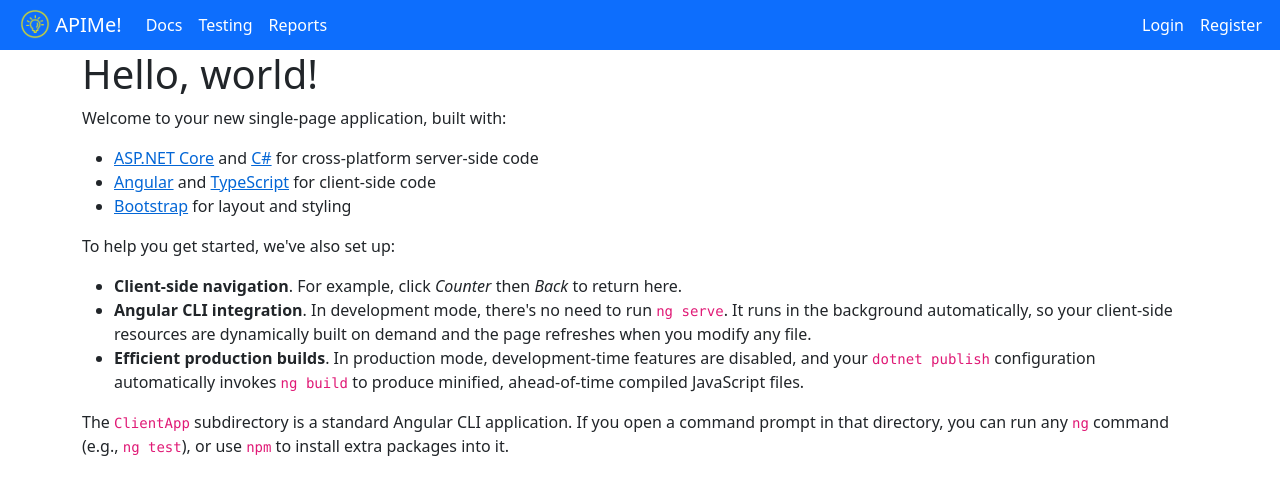
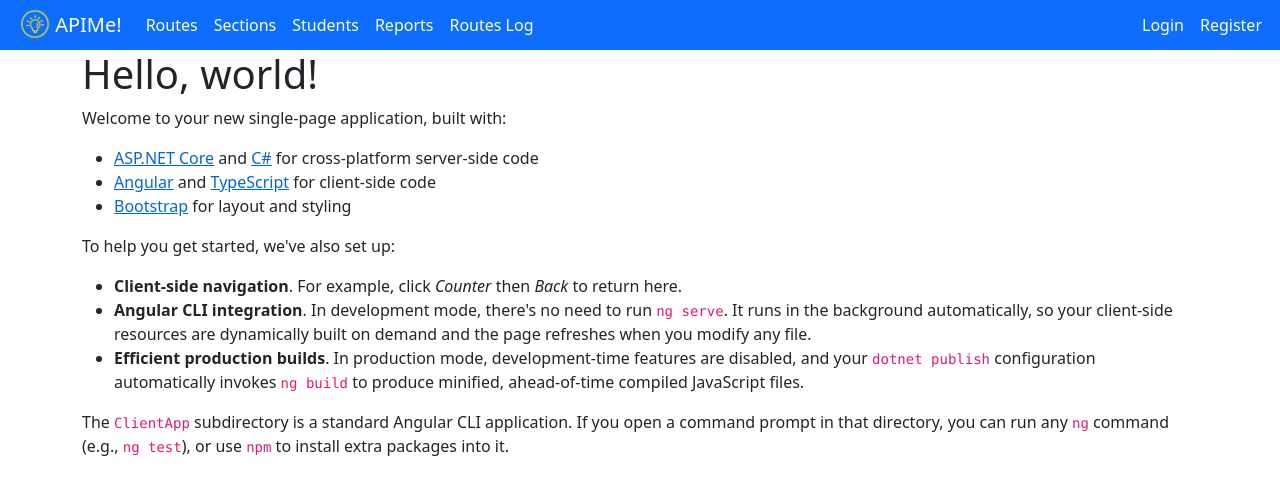
Before and after one commit to furs1da/APIMe, an Angular app in the folder APIMe/ClientApp/: page /home in a window 1280 px wide. Shown: the top 494 px of the page. Built offline with nearby package versions, Linux system fonts and the light colour scheme.

Commit message:
Working version of dbcontext

```diff
--- a/APIMe/ClientApp/src/app/nav-menu/nav-menu.component.html
+++ b/APIMe/ClientApp/src/app/nav-menu/nav-menu.component.html
@@ -7,15 +7,21 @@
     <span class="navbar-toggler-icon"></span>
   </button>
   <div class="collapse navbar-collapse" id="navbarNav">
-    <ul  class="navbar-nav ml-auto mr-3">
+    <ul class="navbar-nav ml-auto mr-3">
       <li class="nav-item active">
-        <a class="nav-link text-white" href="#">Docs</a>
+        <a class="nav-link text-white" href="#">Routes</a>
       </li>
       <li class="nav-item">
-        <a class="nav-link text-white" href="#">Testing</a>
+        <a class="nav-link text-white" href="#">Sections</a>
+      </li>
+      <li class="nav-item">
+        <a class="nav-link text-white" href="#">Students</a>
       </li>
       <li class="nav-item">
         <a class="nav-link text-white" href="#">Reports</a>
+      </li>
+      <li class="nav-item">
+        <a class="nav-link text-white" href="#">Routes Log</a>
       </li>
     </ul>
     <div class=" navbar-collapse justify-content-end" id="navbarNav">
@@ -33,10 +39,13 @@
 
       <ul *ngIf='isUserAuthenticated' class="navbar-nav mr-3 ml-auto">
         <li class="nav-item">
-          <button class="btn btn-link text-white"  (click)="logout()">Logout</button>
+          <button class="btn btn-link text-white" [routerLink]="['account/profile']">Profile</button>
         </li>
+        <li class="nav-item">
+          <button class="btn btn-link text-white" (click)="logout()">Logout</button>
+        </li>
+
       </ul>
     </div>
   </div>
-
 </nav>
```
Also changed, not shown: 1 other file (tests, documents, lock files or other folders).
